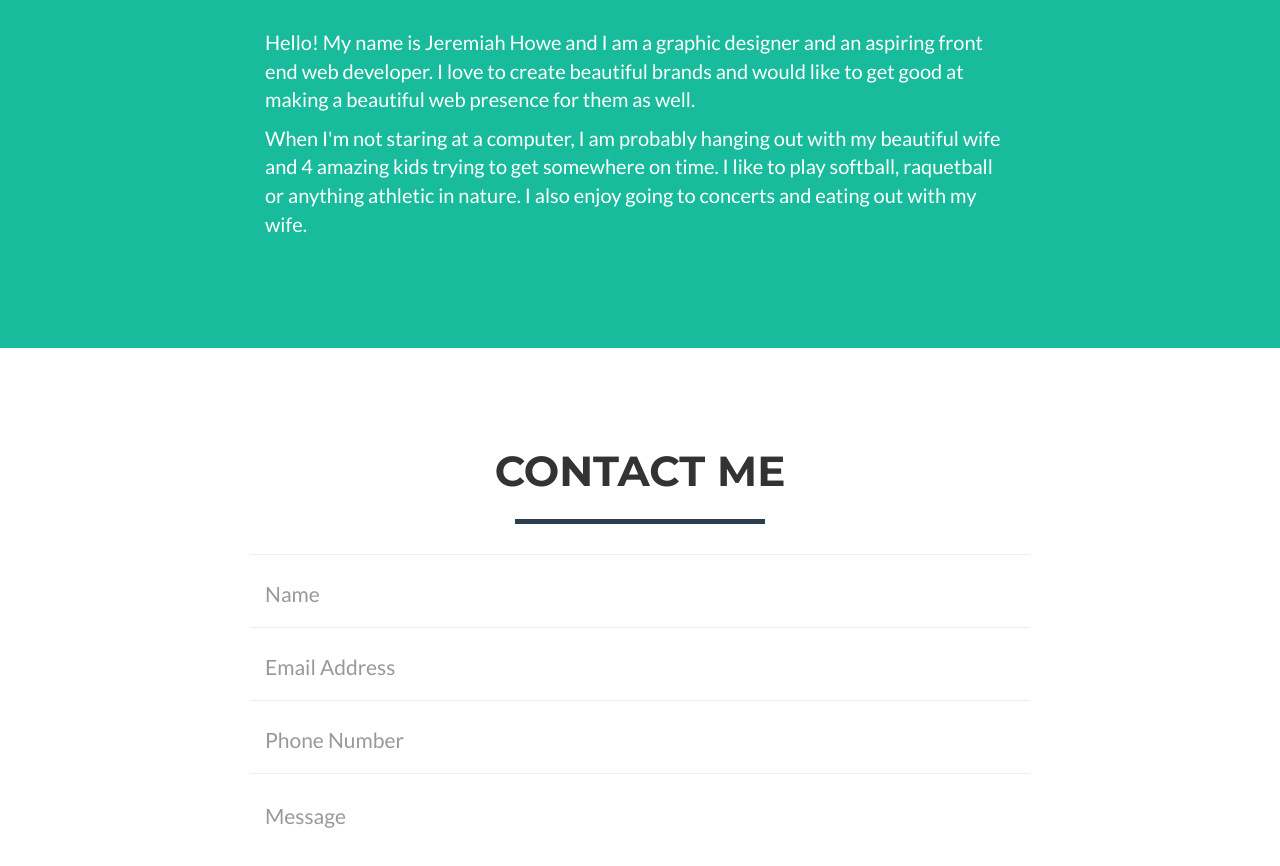
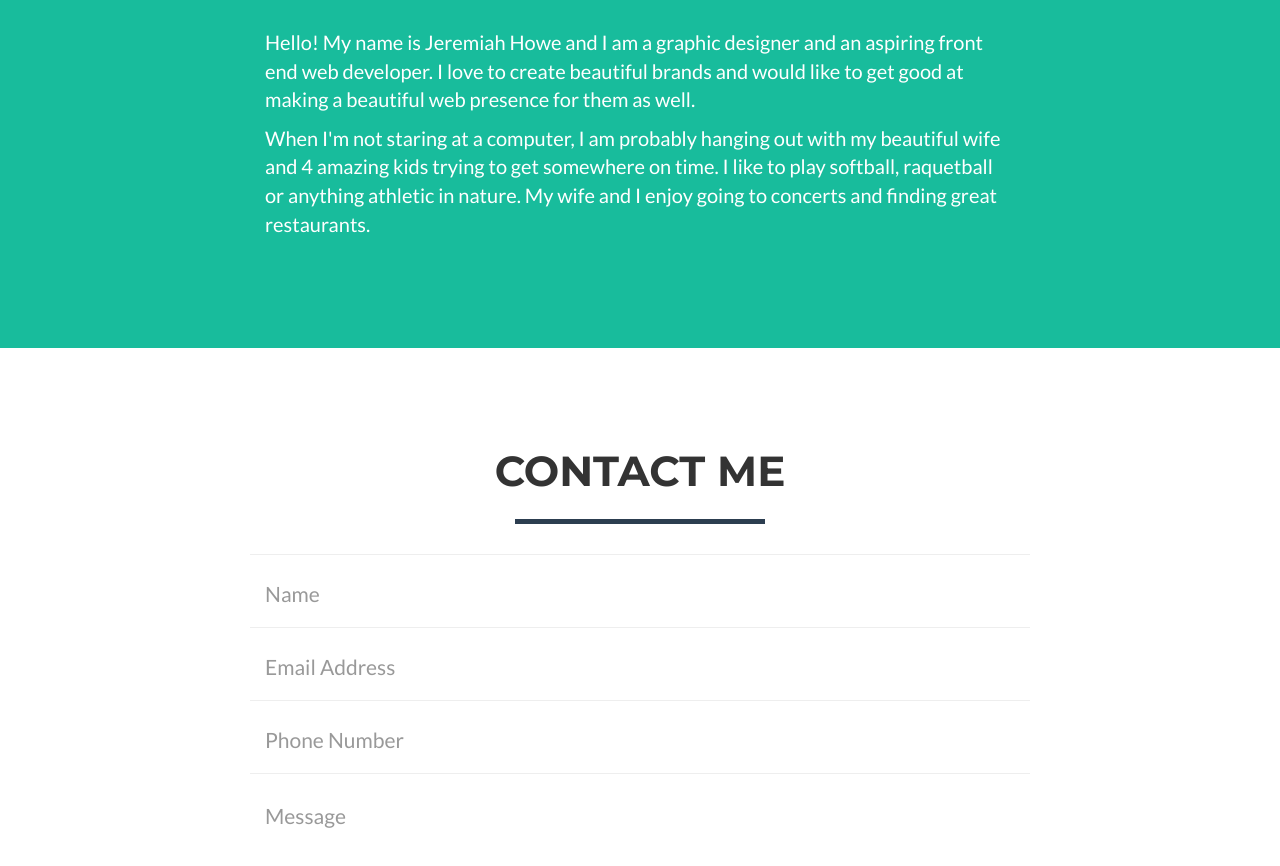
Before and after one commit to JerHowe/jhowe-portfolio-site, a website: page index.html in a window 1280 px wide. Shown: the part 2062-2928 px from the top of the page. Drawn offline with nearby package versions, Linux system fonts and the light colour scheme.

Commit message:
Updated About Section

```diff
--- a/index.html
+++ b/index.html
@@ -224,7 +224,7 @@
                     <p>Hello! My name is Jeremiah Howe and I am a graphic designer and an aspiring front end web developer. I love to create beautiful brands and would like to get good at making a beautiful web presence for them as well.
                     </p>
                     <p>
-                    When I'm not staring at a computer, I am probably hanging out with my beautiful wife and 4 amazing kids trying to get somewhere on time. I like to play softball, raquetball or anything athletic in nature. I also enjoy going to concerts and eating out with my wife.
+                    When I'm not staring at a computer, I am probably hanging out with my beautiful wife and 4 amazing kids trying to get somewhere on time. I like to play softball, raquetball or anything athletic in nature. My wife and I enjoy going to concerts and finding great restaurants.
                     </p>
                 </div>
             </div>
```
